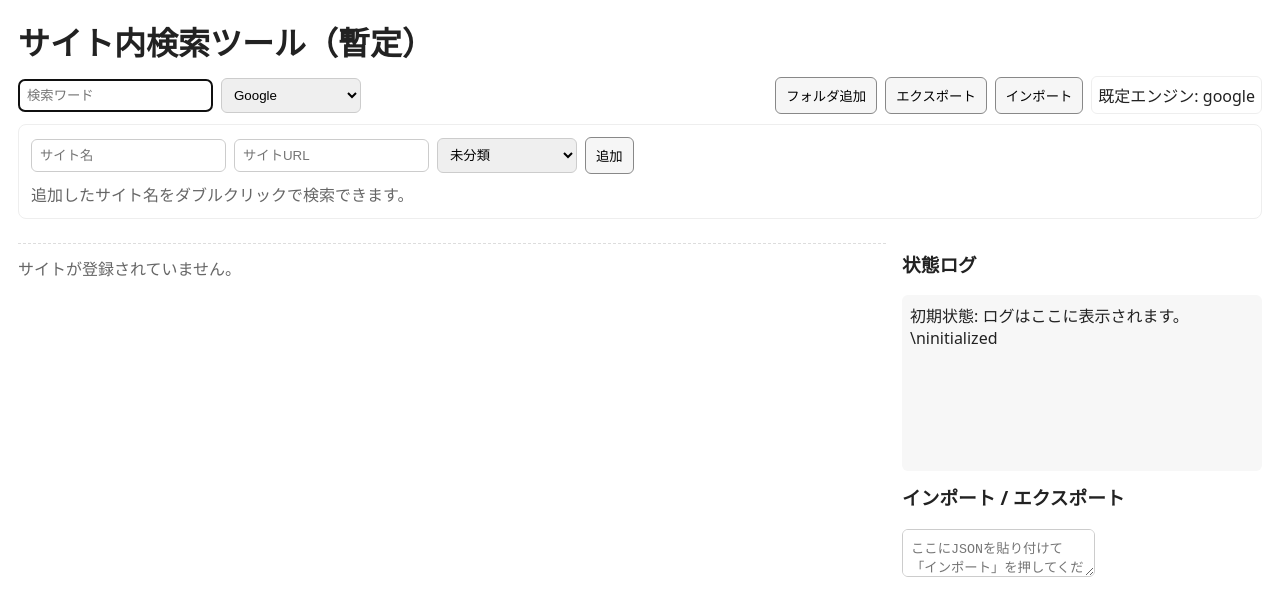
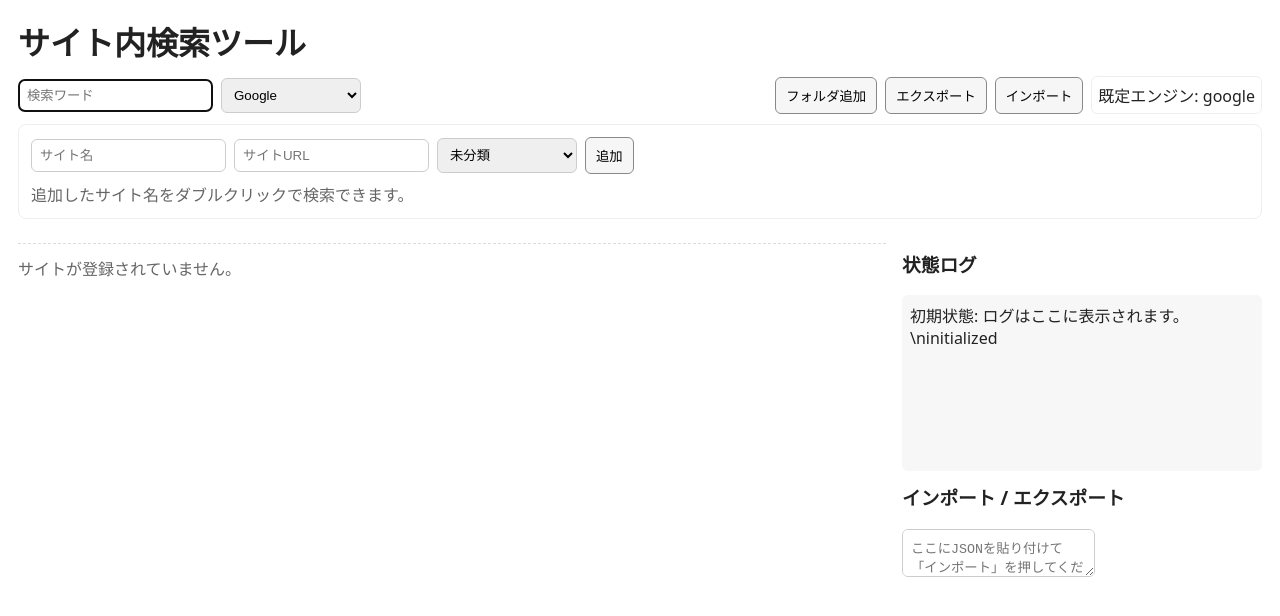
Before and after one commit to ico-2001/Search-Site, a plain HTML site: page index.html in a window 1280 px wide. Drawn offline with Linux system fonts and the light colour scheme.

Commit message:
Update index.html

```diff
--- a/index.html
+++ b/index.html
@@ -51,7 +51,7 @@
 </style>
 </head>
 <body>
-  <h1>サイト内検索ツール（暫定）</h1>
+  <h1>サイト内検索ツール</h1>
 
   <div class="row">
     <div class="form-controls" style="flex:1">
```
